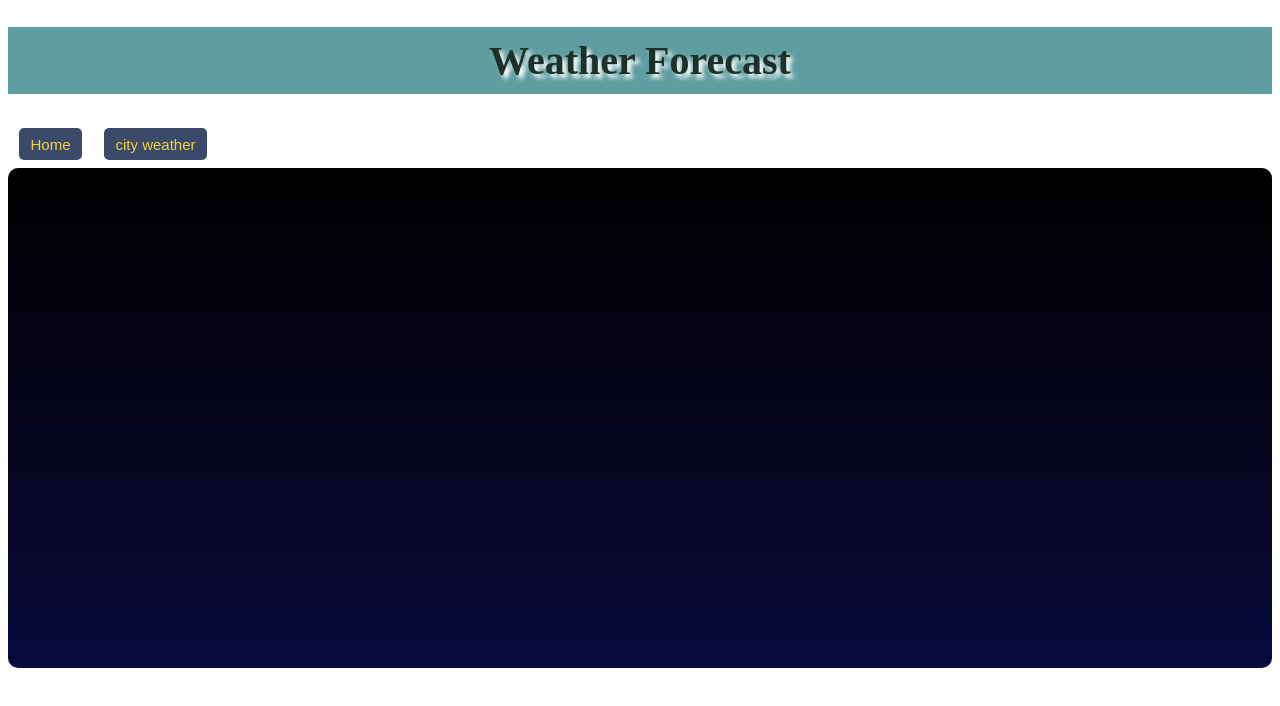
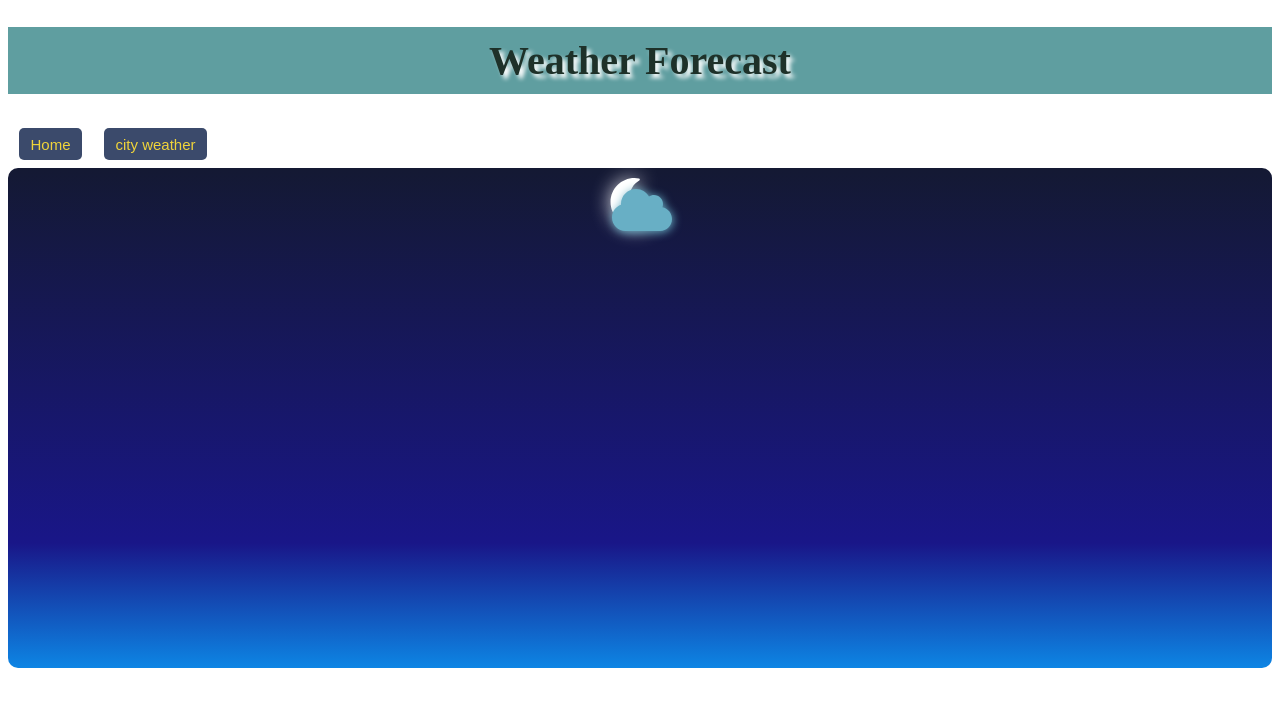
Before and after one commit to MariamSafwat/WeatherForecastApp, an Angular app: page /cityWeather in a window 1280 px wide. Shown: the top 706 px of the page. Built offline with nearby package versions, Linux system fonts and the light colour scheme; no server answers.

Commit message:
Display sun or moon depending on time

```diff
--- a/src/app/components/city-form/city-form.component.css
+++ b/src/app/components/city-form/city-form.component.css
@@ -0,0 +1,76 @@
+form {
+    display: flex;
+    grid-column: 2;
+}
+
+input{
+    flex-grow: 1;
+    padding: 0.5em 0.75em;
+    margin: 0.5em 0.75em;
+    background:#a6d4e0;
+    border-radius: 5px;
+    border: none;
+}
+input:focus{
+    border: solid blue;
+}
+label {
+    font-size: 20px;
+    font-family: 'Fredoka One', cursive;
+}
+
+button {
+    padding: 0.5em 0.75em;
+    margin: 0.5em 0.75em;
+    border: none;
+    border-radius: 5px;
+    background: #3b4a6b;
+    color: #f0d43a;
+    font-size: 15px;
+}
+button:focus {
+    outline: none;
+}
+button:hover{
+    color: white;
+}
+
+/*
+input{
+    display:block;
+    padding: 9px 25px;
+    margin: 16px 0;
+    box-sizing: border-box;
+    background:#a6d4e0;
+
+    font-size: 20px;
+    font-family: 'Oswald', sans-serif;
+    border: none;
+}
+input:focus{
+    border: solid blue;
+}
+
+label {
+    font-size: 20px;
+
+
+  }
+
+button{
+    width: 15%;
+    height: 40px;
+    background: #3b4a6b;
+    color: #f0d43a;
+    font-size: 20px;
+    font-family: 'Oswald', sans-serif;
+    border: none;
+    box-shadow: 2px 4px 5px #444;
+}
+button:focus {
+    outline: none;
+}
+button:hover{
+    color: white;
+}
+*/
--- a/src/app/components/city-form/city-form.component.html
+++ b/src/app/components/city-form/city-form.component.html
@@ -1,7 +1,8 @@
 <div>
+    <label>Enter name of city where you want to know the weather:</label>
     <form>
         <div>
-            <label>City Name:</label>
+
             <input type="text" name="cityName" [(ngModel)]="cityName">
         </div>
         <button (click)="DisplayCityWeather()">Go</button>
--- a/src/app/components/city-form/city-form.component.ts
+++ b/src/app/components/city-form/city-form.component.ts
@@ -18,9 +18,14 @@ export class CityFormComponent implements OnInit {
   DisplayCityWeather(){
     console.log('city input:');
     console.log(this.cityName);
-    localStorage.setItem('cityName', JSON.stringify(this.cityName));
-    localStorage.setItem('added', JSON.stringify('ok'));
-    this.router.navigate(['cityWeather']);
+    if(this.cityName == null){
+      alert('please enter city name');
+    }
+    else{
+      localStorage.setItem('cityName', JSON.stringify(this.cityName));
+      localStorage.setItem('added', JSON.stringify('ok'));
+      this.router.navigate(['cityWeather']);
+    }
   }
 
 }
--- a/src/app/components/city-weather/city-weather.component.css
+++ b/src/app/components/city-weather/city-weather.component.css
@@ -10,7 +10,7 @@ p {
 
     height: 500px;
     background: rgb(0,0,0);
-    background: linear-gradient(180deg, rgba(0,0,0,1) 0%, rgba(8,7,42,1) 75%, rgb(8, 10, 63) 100%);
+    background: linear-gradient(180deg, rgb(20 25 51) 0%, rgb(25 22 136) 75%, rgb(13 133 228) 100%);
     color: white;;
     font-family: 'Segoe UI', Tahoma, Geneva, Verdana, sans-serif;
 }
@@ -19,11 +19,34 @@ p {
     margin:0 auto;
     width: fit-content;
 }
-#temp{
-    font-size: 32px;
-    margin-top: 5px;
+
+.sun{
+    margin-top: 10px;
+    color: yellow;
+    filter: drop-shadow( 1px 1px 10px yellow);
 }
-#feelsLike{
-    font-size: 20px;
+
+.moon{
     margin-top: 10px;
+    color: white;
+    filter: drop-shadow( 1px 1px 10px white);
 }
+
+.cloudDiv{
+    margin-top: -40px;
+}
+
+.cloud{
+    color: rgb(104, 175, 197);
+    filter: drop-shadow( 1px 1px 5px rgb(104, 175, 197));
+    animation-name: cloudMovement;
+    animation-iteration-count: infinite;
+    animation-duration: 10s;
+    animation-timing-function: ease-in-out;
+    animation-direction: alternate;
+}
+
+@keyframes cloudMovement{
+    from{margin-left: -55px;}
+    to{margin-left: 65px;}
+}
--- a/src/app/components/city-weather/city-weather.component.html
+++ b/src/app/components/city-weather/city-weather.component.html
@@ -1,13 +1,26 @@
 <div id="divWeatherMain" >
-    <div class="weatherWidgetRow" *ngIf="cityWeather" id="temp"><strong>{{ cityWeather.data.current_condition[0].temp_C }}°</strong></div>
-    <div class="weatherWidgetRow" *ngIf="cityWeather" id="temp"><strong>{{ cityWeather.data.request[0].query }} </strong></div>
-    <div class="weatherWidgetRow" *ngIf="cityWeather" id="temp">{{ cityWeather.data.current_condition[0].weatherDesc[0].value }}</div>
-    <div class="weatherWidgetRow" *ngIf="cityWeather" id="temp">{{ cityWeather.data.weather[0].mintempC }}° / {{ cityWeather.data.weather[0].maxtempC }}°</div>
-    <div class="weatherWidgetRow" *ngIf="cityWeather" id="temp">Humidity: {{ cityWeather.data.current_condition[0].humidity }}%</div>
-    <div class="weatherWidgetRow" *ngIf="cityWeather" id="feelsLike">Feels like: <strong>{{ cityWeather.data.current_condition[0].FeelsLikeC }}°</strong></div>
+
+    <div *ngIf="isDay" class="weatherWidgetRow">
+        <i class="fas fa-3x fa-sun sun"></i>
+    </div>
+    <div *ngIf="!isDay" class="weatherWidgetRow">
+        <i class="fas fa-3x fa-moon moon"></i>
+        <div class="weatherWidgetRow cloudDiv">
+            <i class="fas fa-cloud fa-3x cloud"></i>
+        </div>
+    </div>
+
+
+    <div class="weatherWidgetRow" *ngIf="cityWeather" style="font-size: 32px;margin-top: 5px;"><strong>{{ cityWeather.data.current_condition[0].temp_C }}°</strong></div>
+    <div class="weatherWidgetRow" *ngIf="cityWeather" style="font-size: 32px;margin-top: 5px;"><strong>{{ cityWeather.data.request[0].query }} </strong></div>
+    <div class="weatherWidgetRow" *ngIf="cityWeather" style="font-size: 32px;margin-top: 5px;">{{ cityWeather.data.current_condition[0].weatherDesc[0].value }}</div>
+    <div class="weatherWidgetRow" *ngIf="cityWeather" style="font-size: 20px;">{{ cityWeather.data.weather[0].mintempC }}° / {{ cityWeather.data.weather[0].maxtempC }}°</div>
+    <div class="weatherWidgetRow" *ngIf="cityWeather" style="font-size: 20px; margin-top: 10px;">Humidity: {{ cityWeather.data.current_condition[0].humidity }}%</div>
+    <div class="weatherWidgetRow" *ngIf="cityWeather" style="font-size: 20px; margin-top: 10px;">Feels like: <strong>{{ cityWeather.data.current_condition[0].FeelsLikeC }}°</strong></div>
     <!--<p>City:{{weatherData.city.name}}</p>-->
     <!--<p *ngIf="weatherData">City:<strong>{{ weatherData.data.request[0].query}}</strong></p>-->
 
 
 
+
 </div>
--- a/src/app/components/city-weather/city-weather.component.ts
+++ b/src/app/components/city-weather/city-weather.component.ts
@@ -11,6 +11,9 @@ export class CityWeatherComponent implements OnInit {
 
   nameValue:any;
   cityWeather:any;
+  sunset:any;
+  obsTime:any;
+  isDay:any;
 
   constructor(private _weatherService:WeatherService) { }
 
@@ -29,10 +32,25 @@ export class CityWeatherComponent implements OnInit {
       response => {
         console.log(response);
         this.cityWeather = response;
-        //this.setData();
+        this.setData();
 
       }
     )
   }
 
+  setData(){
+    // TODO
+    // check this function
+
+    this.sunset = this.cityWeather.data.weather[0].astronomy[0].sunset;
+    this.obsTime = this.cityWeather.data.current_condition[0].observation_time;
+    console.log(this.sunset);
+
+    console.log(this.obsTime);
+
+    this.isDay = true;// (this.obsTime < this.sunset); //TODO test this at day time
+
+    console.log(this.isDay);
+  }
+
 }
```
